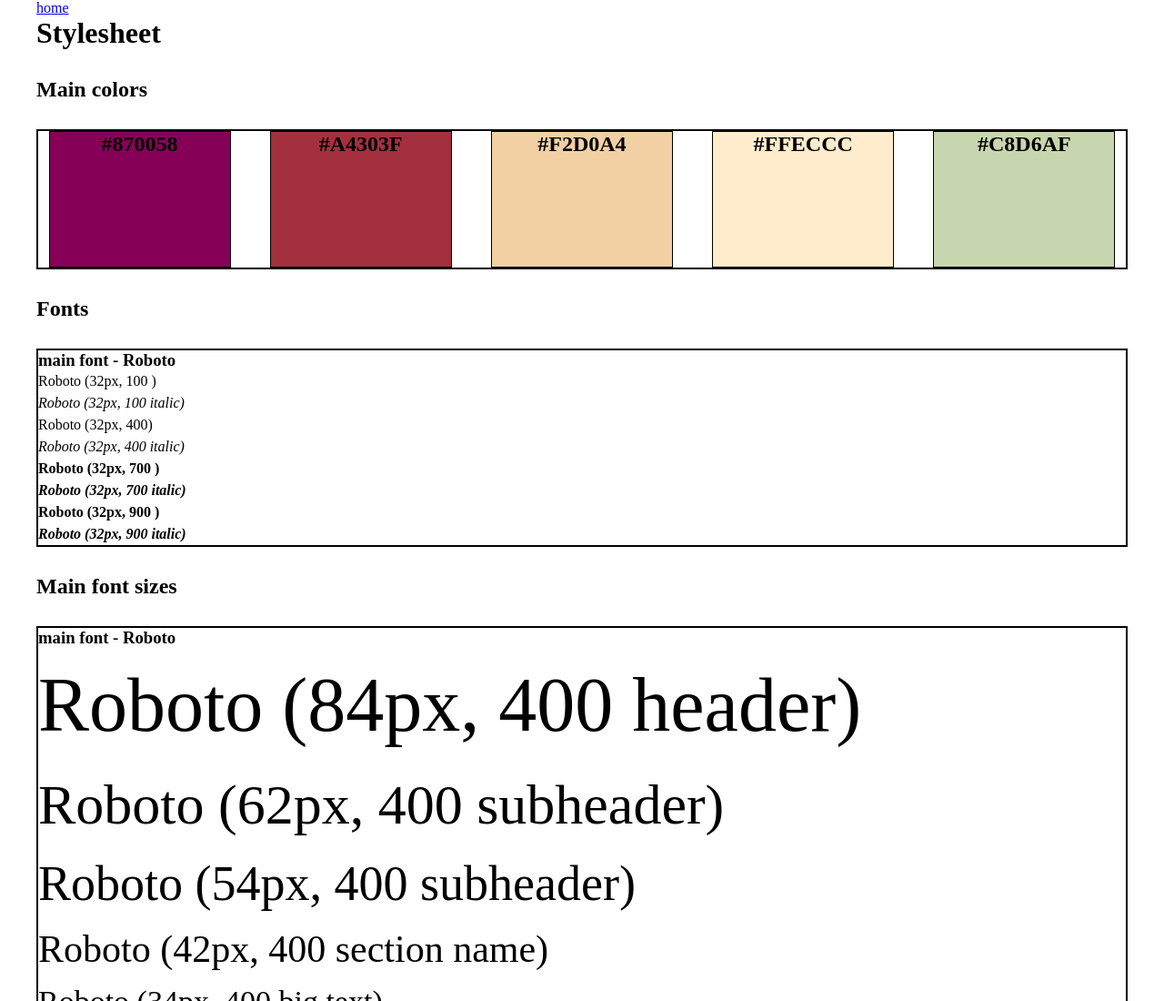
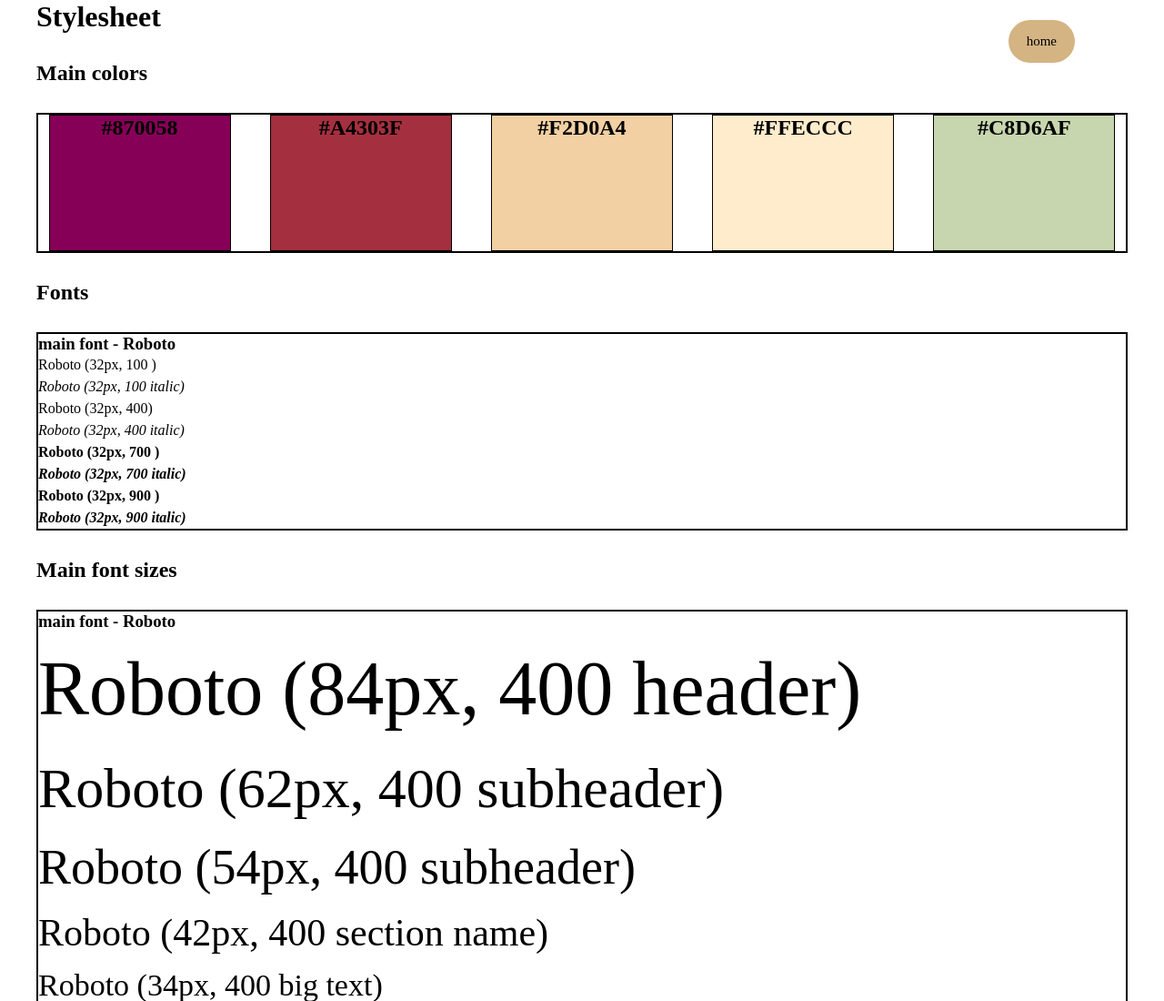
Before and after one commit to buga-man/buga-man.github.io, a plain HTML site: page stylesheet/index.html in a window 1280 px wide. Shown: the top 1100 px of the page at 91% size. Drawn offline with Linux system fonts and the light colour scheme.

Commit message:
Update style.css

```diff
--- a/stylesheet/style.css
+++ b/stylesheet/style.css
@@ -7,6 +7,40 @@
     max-width: 1200px;
 
 }
+
+
+
+
+nav{
+    position: absolute;
+    display: flex;
+    align-items: center;
+    justify-content: flex-end;
+    height: 60px;
+    width: 90%;
+}
+
+
+.button{
+    font-size: 15px;
+    margin-top: 30px;
+    text-align: center;
+    margin-right: 10px;
+    padding: 15px 20px;
+    border-radius: 25px;
+    background-color: #D4B483;
+    text-decoration: none;
+    color: black
+}
+.button:hover{
+    background-color: whitesmoke;
+}
+
+
+
+
+
+
 h2{
     margin-top: 30px;
 }
```
